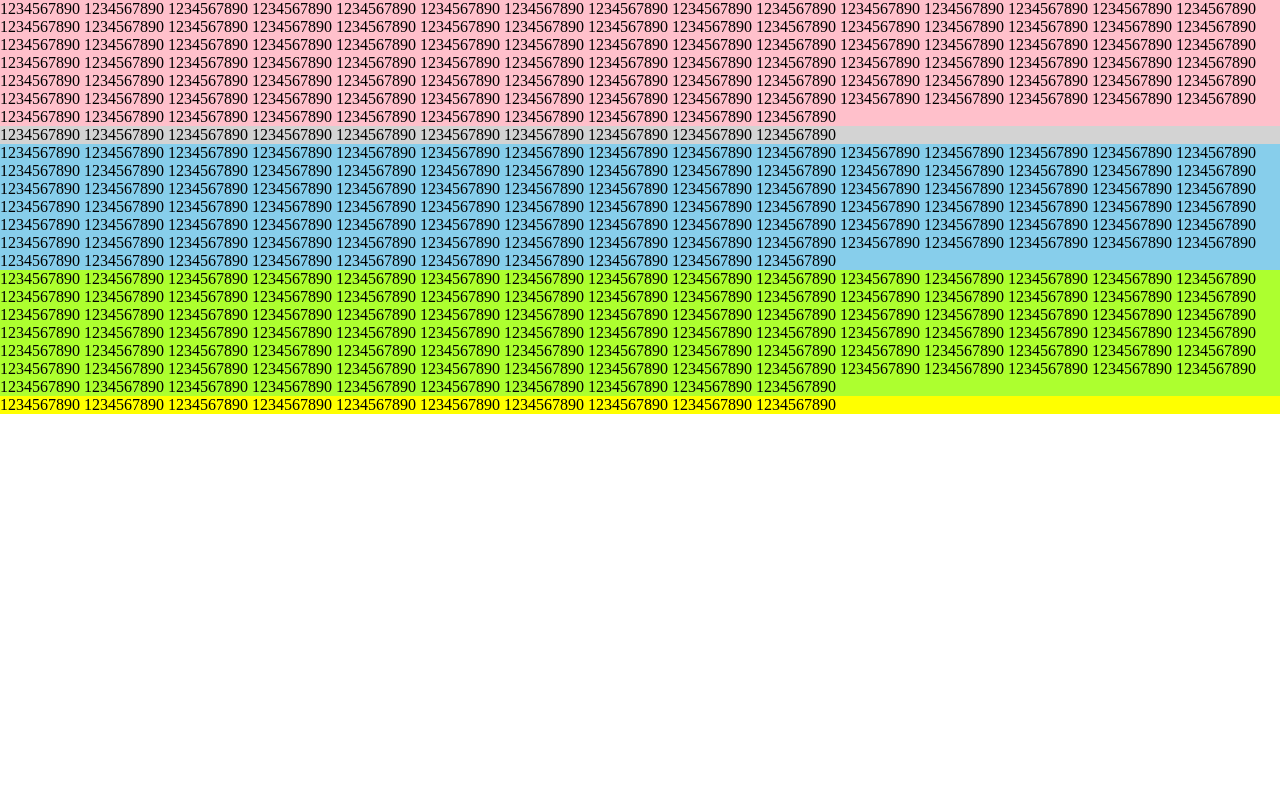
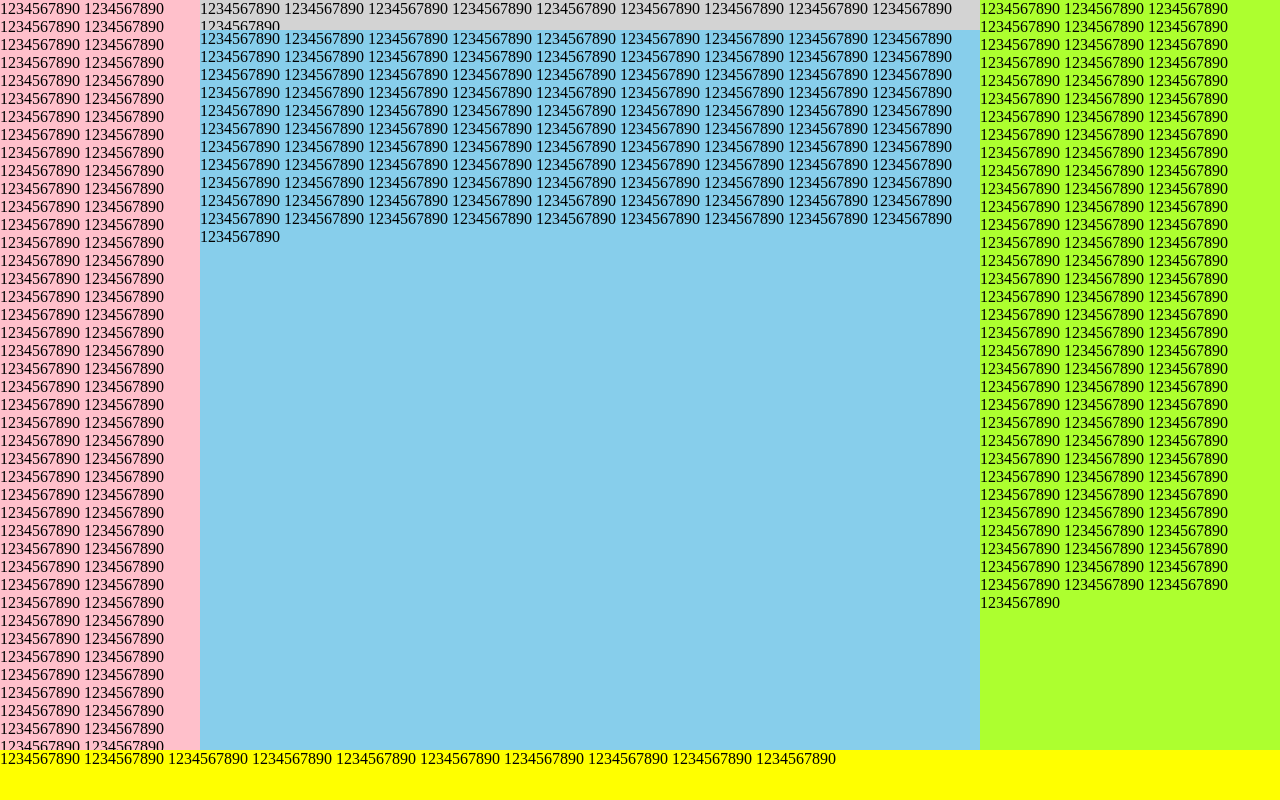
Before and after one commit to 42cosmos/2020-TEAMLAB-trainning, a plain HTML site: page Quest 02. Hello, CSS/skeletons/layout3.html in a window 1280 px wide. Drawn offline with Linux system fonts and the light colour scheme.

Commit message:
Add Quest 02 w/ checklist

```diff
--- a/Quest 02. Hello, CSS/skeletons/layout1.css
+++ b/Quest 02. Hello, CSS/skeletons/layout1.css
@@ -10,10 +10,14 @@ body {
 
 aside {
 	background-color: pink;
-	/* TODO: 이 곳을 채우세요! */
+	width: 200px;
+	height: 100%;
+	display: inline-block;
 }
 
 .main {
 	background-color: skyblue;
-	/* TODO: 이 곳을 채우세요! */
+	height: 100%;
+	position: absolute;
+	display: inline-block;
 }
--- a/Quest 02. Hello, CSS/skeletons/layout2.css
+++ b/Quest 02. Hello, CSS/skeletons/layout2.css
@@ -10,15 +10,34 @@ body {
 
 .main {
 	background-color: skyblue;
-	/* TODO: 이 곳을 채우세요! */
+
+	height: 100%;
+	left: 200px;
+	right: 300px;
+
+	display: inline-block;
+	position: absolute;
+
+	overflow: auto;
 }
 
 .left {
 	background-color: pink;
-	/* TODO: 이 곳을 채우세요! */
+	width: 200px;
+	height: 100%;
+
+	display: inline-block;
+	overflow: auto;
 }
 
 .right {
 	background-color: greenyellow;
-	/* TODO: 이 곳을 채우세요! */
+
+	width: 300px;
+	right: 0;
+	height: 100%;
+
+	display: inline-block;
+	position: absolute;
+	overflow: auto;
 }
--- a/Quest 02. Hello, CSS/skeletons/layout3.css
+++ b/Quest 02. Hello, CSS/skeletons/layout3.css
@@ -9,30 +9,57 @@ body {
 }
 
 .contents {
-	/* TODO: 이 곳을 채우세요! */
+	position: absolute;
+	width: 100%;
+	top: 0;
+	bottom: 50px;
 }
 
 .main {
 	background-color: skyblue;
-	/* TODO: 이 곳을 채우세요! */
+	display: inline-block;
+	position: absolute;
+	height: 100%;
+	left: 200px;
+	right: 300px;
+
+	overflow: auto;
+
 }
 
 .main header {
 	background-color: lightgray;
-	/* TODO: 이 곳을 채우세요! */
+	height: 30px;
+
+	overflow: auto;
+
 }
 
 .left {
 	background-color: pink;
-	/* TODO: 이 곳을 채우세요! */
+
+	width: 200px;
+	height: 100%;
+
+	display: inline-block;
+	overflow: auto;
 }
 
 .right {
 	background-color: greenyellow;
-	/* TODO: 이 곳을 채우세요! */
+	width: 300px;
+	right: 0;
+	height: 100%;
+
+	display: inline-block;
+	position: absolute;
+	overflow: auto;
 }
 
 footer {
 	background-color: yellow;
-	/* TODO: 이 곳을 채우세요! */
+	position: absolute;
+	height: 50px;
+	width: 100%;
+	bottom: 0;
 }
--- a/Quest 02. Hello, CSS/skeletons/layout4.css
+++ b/Quest 02. Hello, CSS/skeletons/layout4.css
@@ -9,30 +9,62 @@ body {
 }
 
 .contents {
-	/* TODO: 이 곳을 채우세요! */
+
+	position: absolute;
+	width: 100%;
+	top: 0;
+	bottom: 50px;
+
 }
 
 .main {
 	background-color: skyblue;
-	/* TODO: 이 곳을 채우세요! */
+
+	display: inline-block;
+	position: absolute;
+
+	height: 100%;
+	left: 200px;
+	right: 300px;
+
 }
 
 .main header {
 	background-color: lightgray;
-	/* TODO: 이 곳을 채우세요! */
+	height: 30px;
 }
 
 .left {
 	background-color: pink;
-	/* TODO: 이 곳을 채우세요! */
+
+	width: 200px;
+	height: 100%;
+
+	display: inline-block;
+
+	flex-shrink: 0;
+	overflow: auto;
+
 }
 
 .right {
 	background-color: greenyellow;
-	/* TODO: 이 곳을 채우세요! */
+
+	width: 300px;
+	right: 0;
+	height: 100%;
+
+	display: inline-block;
+	position: absolute;
+
+	flex-shrink: 0;
+	overflow: auto;
 }
 
 footer {
 	background-color: yellow;
-	/* TODO: 이 곳을 채우세요! */
+	position: absolute;
+	height: 50px;
+	width: 100%;
+	bottom: 0;
 }
```
Also changed, not shown: 1 other file.
